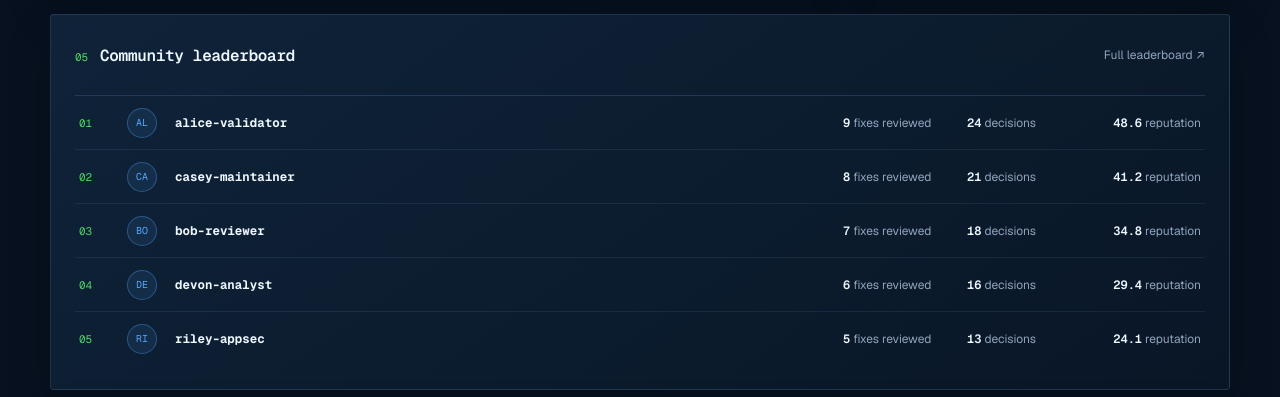
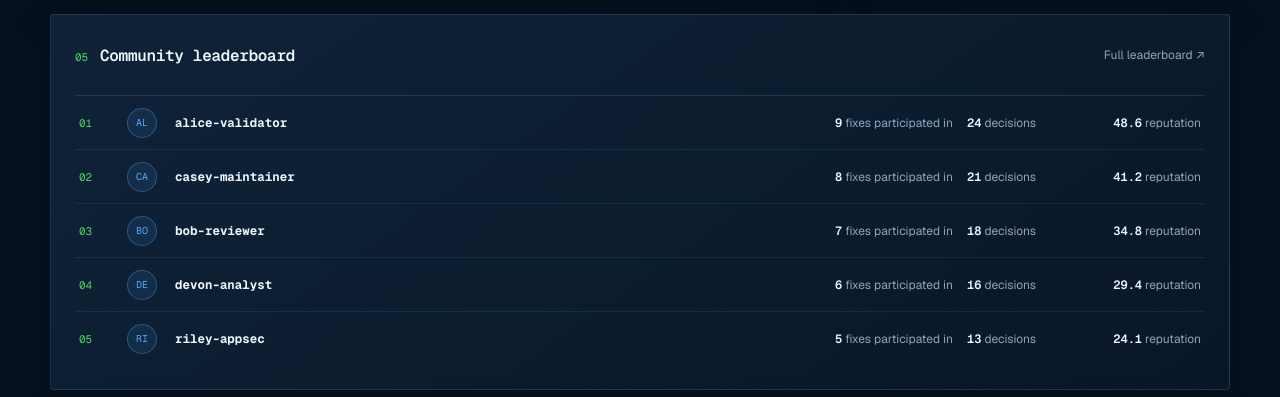
Before and after one commit to owasp-oasis/owasp-oasis-app, a React (Vite) app: page /dashboard in a window 1280 px wide. Shown: the part 1583-1980 px from the top of the page. Built offline with nearby package versions, Linux system fonts and the light colour scheme; no server answers.

Commit message:
Clarify contributor activity metric
Rename the leaderboard metric from fixes reviewed to fixes participated in so it accurately describes OASIS-tracked participation. The standalone download was regenerated separately with the same wording. Verified against the existing passing check.

```diff
--- a/src/pages/Dashboard.tsx
+++ b/src/pages/Dashboard.tsx
@@ -378,7 +378,7 @@ export default function Dashboard() {
                 <span className="leaderboard-rank">{String(index + 1).padStart(2, '0')}</span>
                 <span className="leaderboard-avatar">{contributor.login.slice(0, 2).toUpperCase()}</span>
                 <strong>{contributor.login}</strong>
-                <span><b>{number(contributor.prs_worked)}</b> fixes reviewed</span>
+                <span><b>{number(contributor.prs_worked)}</b> fixes participated in</span>
                 <span><b>{number(contributor.total_interactions)}</b> decisions</span>
                 <span className="leaderboard-score"><b>{number(contributor.modified_reputation).toFixed(1)}</b> reputation</span>
               </div>
```
